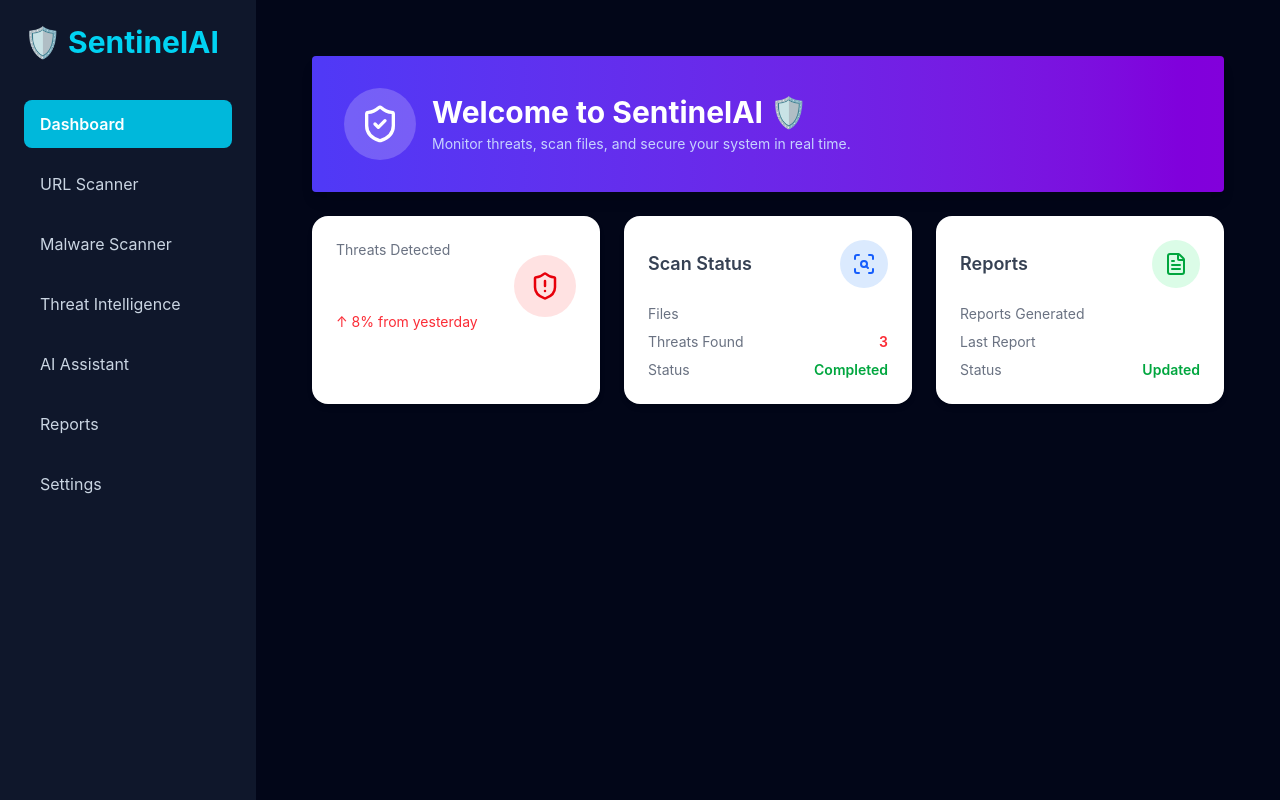
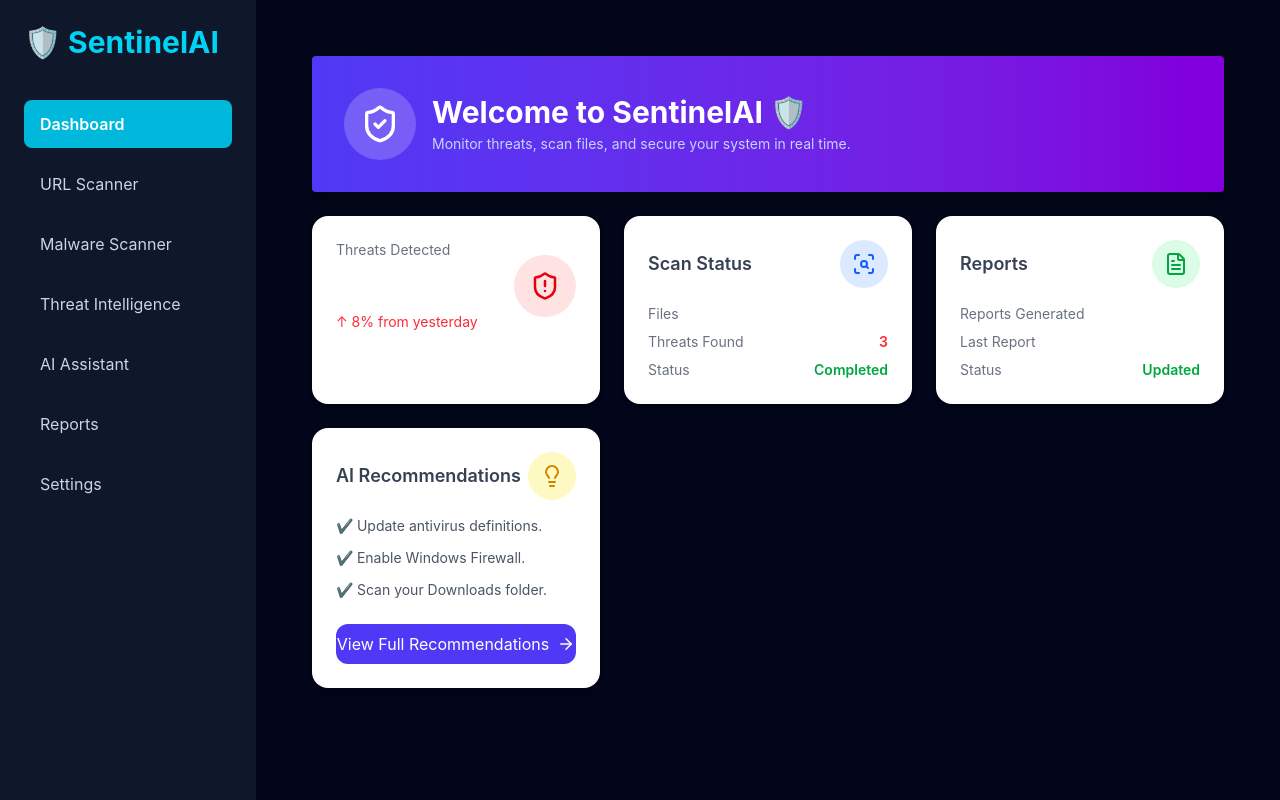
Before and after one commit to rajneeshkaur19/Sentinel_AI, a React (Vite) app in the folder frontend/: page / in a window 1280 px wide. Built offline with nearby package versions, Linux system fonts and the light colour scheme.

Commit message:
feat(dashboard): add RecommendationCard component

```diff
--- a/frontend/src/components/dashboard/RecommendationCard.jsx
+++ b/frontend/src/components/dashboard/RecommendationCard.jsx
@@ -0,0 +1,29 @@
+import { Lightbulb, ArrowRight } from "lucide-react";
+
+function RecommendationCard(){
+    return(
+        <div className = "bg-white dark:bg-slate-800 rounded-2xl shadow-md p-6 hover:shadow-lg transition">
+            {/* Header */}
+            <div className = "flex items-center justify-between mb-4">
+                <h2 className = "text-lg font-semibold text-gray-700 dark:text-white">AI Recommendations</h2>
+                <div className = "bg-yellow-100 p-3 rounded-full">
+                    <Lightbulb className = "text-yellow-600" size = {24} />
+                </div>
+            </div>
+            {/*Recommendations*/}
+            <ul className = "space-y-3 text-sm text-gray-600 dark:text-gray-300 mb-6">
+                <li>✔ Update antivirus definitions.</li>
+                <li>✔ Enable Windows Firewall.</li>
+                <li>✔ Scan your Downloads folder.</li>
+            </ul>
+
+            {/* Button */}
+            <button className = "w-full flex items-center justify-center gap-2 bg-indigo-600 hover:bg-indigo-700 text-white py-2 rounded-xl transition">
+                View Full Recommendations
+                <ArrowRight size = {18} />
+            </button>
+        </div>
+    );
+}
+
+export default RecommendationCard;
--- a/frontend/src/pages/Dashboard.jsx
+++ b/frontend/src/pages/Dashboard.jsx
@@ -2,6 +2,7 @@ import HeroSection from "../components/dashboard/HeroSection";
 import ThreatCard from "../components/dashboard/ThreatCard";
 import ScanCard from "../components/dashboard/ScanCard";
 import ReportsCard from "../components/dashboard/ReportsCard";
+import RecommendationCard from "../components/dashboard/RecommendationCard";
 function Dashboard() {
   return(
     <div className = "space-y-6 p-6">
@@ -12,6 +13,7 @@ function Dashboard() {
       <ThreatCard/>
       <ScanCard/>
       <ReportsCard/>
+      <RecommendationCard/>
       </div>
 
     </div>
```
